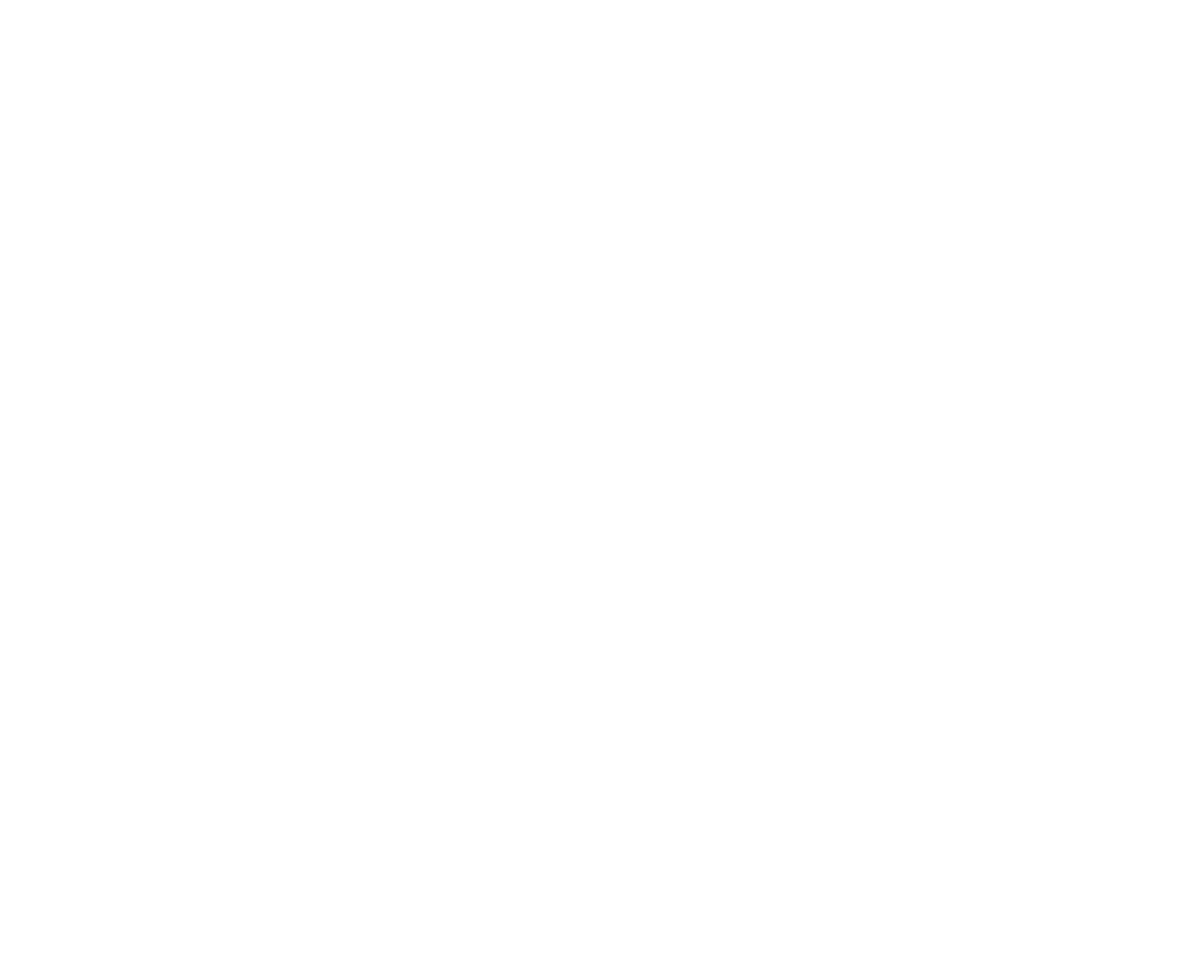
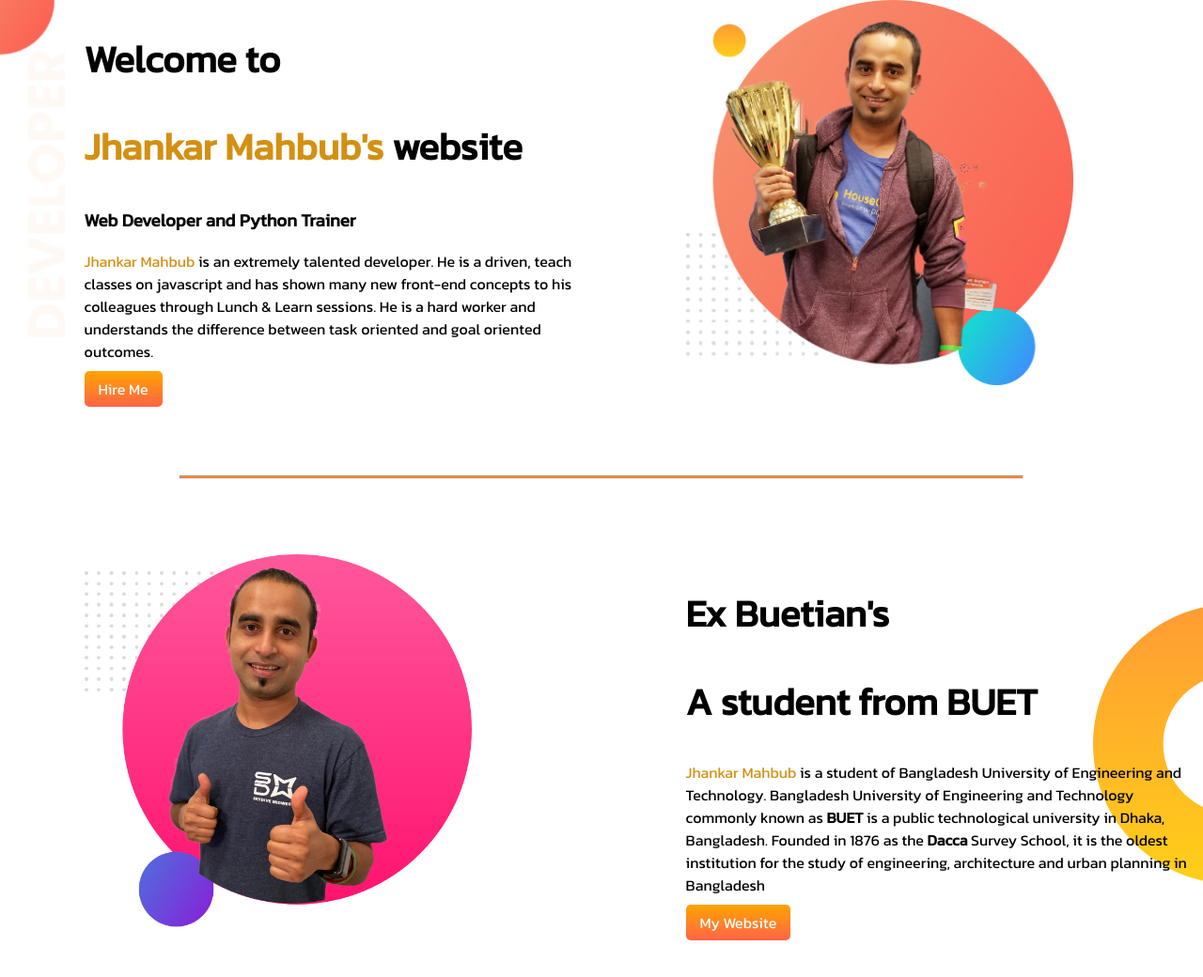
Before and after one commit to sayeedhj/professional-portfolio-website, a plain HTML site: page index.html in a window 1280 px wide. Shown: the whole page at 94% size. Before the commit the page ends 800 px from the top, so only its background shows below. Drawn offline with Linux system fonts and the light colour scheme.

Commit message:
mid-commit

```diff
--- a/index.html
+++ b/index.html
@@ -1,12 +1,60 @@
 <!DOCTYPE html>
 <html lang="en">
+
 <head>
     <meta charset="UTF-8">
     <meta http-equiv="X-UA-Compatible" content="IE=edge">
     <meta name="viewport" content="width=device-width, initial-scale=1.0">
-    <title>Document</title>
+    <title>Jhankar Mahbub</title>
+
+    <link rel="preconnect" href="https://fonts.googleapis.com">
+    <link rel="preconnect" href="https://fonts.gstatic.com" crossorigin>
+    <link href="https://fonts.googleapis.com/css2?family=Kanit&display=swap" rel="stylesheet">
+    <link rel="stylesheet" href="style.css">
+    <link rel="icon" href="images/jhankar.png" type="image/png">
 </head>
+
 <body>
+    <section class="top-banner">
+        <div class="half-width">
+            <h1>Welcome to</h1>
+            <h1> <span class="jm">Jhankar Mahbub's</span> website</h1>
 
+            <h3>Web Developer and Python Trainer</h3>
+            <p> <span class="jm">Jhankar Mahbub</span> is an extremely talented developer. He is a driven, teach classes
+                on javascript and has
+                shown
+                many new front-end concepts to his colleagues through Lunch & Learn sessions. He is a hard worker and
+                understands the difference between task oriented and goal oriented outcomes.</p>
+            <a class="btn" target="blank" href="https://www.linkedin.com/in/jhankar">Hire Me</a>
+        </div>
+        <div class="half-width">
+            <img src="images/jhankar.png" alt="">
+        </div>
+
+    </section>
+    <hr class="hr">
+
+
+
+    <section class="succesful-student">
+        <div class="half-width">
+            <img src="images/jhankar2.png" alt="">
+        </div>
+
+        <div class="half-width">
+            <h1>Ex Buetian's</h1>
+            <h1>A student from BUET</h1>
+            <p> <span class="jm">Jhankar Mahbub</span> is a student of Bangladesh University of Engineering and
+                Technology. Bangladesh University
+                of Engineering and Technology commonly known as <b>BUET</b> is a public technological university in
+                Dhaka,
+                Bangladesh. Founded in 1876 as the <b>Dacca</b> Survey School, it is the oldest institution for the
+                study of
+                engineering, architecture and urban planning in Bangladesh</p>
+                <a href="https://www.jhankarmahbub.com/" target="blank" class="btn">My Website</a>
+        </div>
+    </section>
 </body>
+
 </html>
--- /dev/null
+++ b/style.css
@@ -0,0 +1,46 @@
+body{
+    font-family: 'Kanit', sans-serif;
+    margin: 0;
+}
+h1{
+    font-size: 40px;
+}
+section{
+    display: flex;
+    margin-bottom: 80px;
+}
+.half-width{
+    width: 50%;
+    padding-left: 7%;
+}
+.half-width img{
+    width: 75%;
+}
+.btn{
+    background-image: linear-gradient(orange,tomato);
+    padding: 7px 15px;
+    text-decoration: none;
+    color: white;
+    border-radius: 5px;
+    font-weight: 400;
+}
+.top-banner{
+    background-image: url(images/top-banner.png);
+    background-repeat: no-repeat;
+}
+.jm{
+    color: rgb(211, 144, 19);
+
+}
+.hr{
+    margin-bottom: 80px;
+    width: 70%;
+    height: 2px;
+    background-image: linear-gradient( orange, tomato);
+}
+
+.succesful-student{
+    background-image: url(images/dream-bg.png);
+    background-repeat: no-repeat;
+    background-position: right;
+}
```
